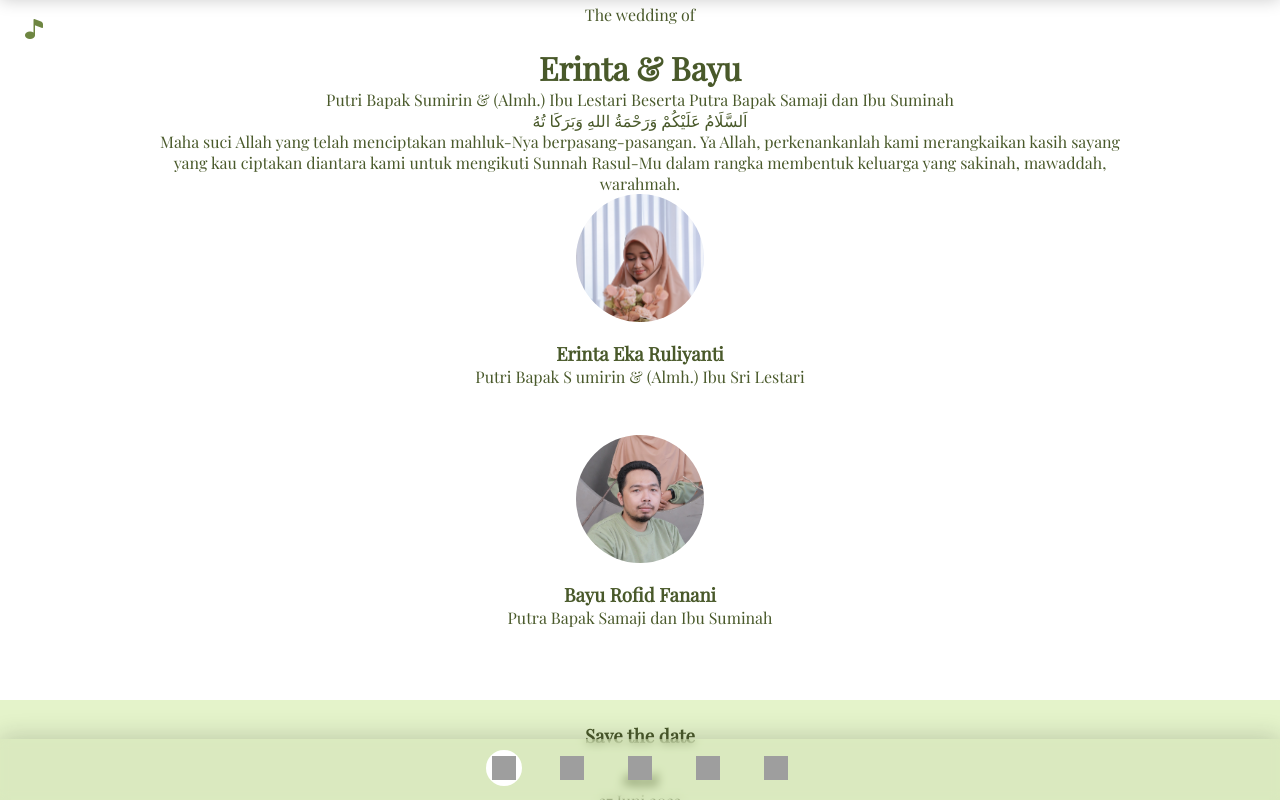
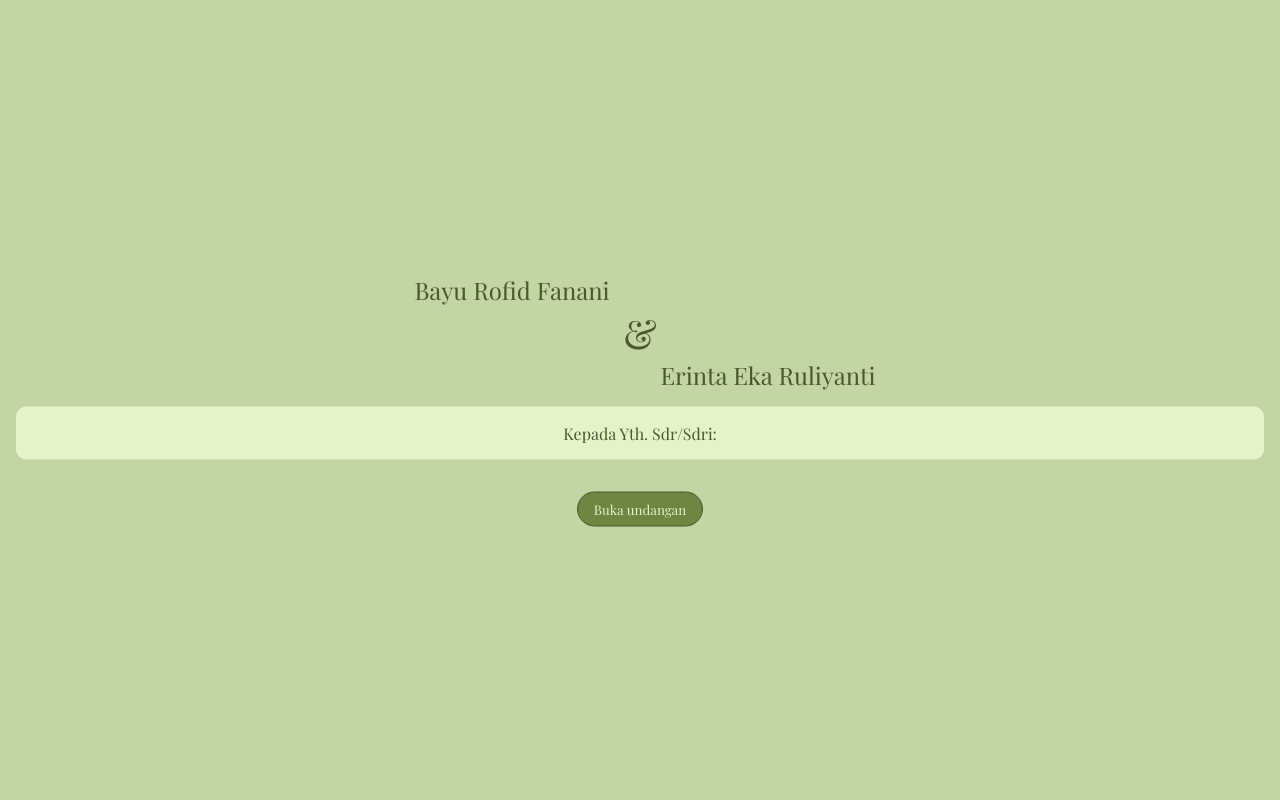
Before and after one commit to bayufanani/undangan, a SvelteKit app: page / in a window 1280 px wide. Built offline with nearby package versions, Linux system fonts and the light colour scheme; no server answers; the database is empty; grey boxes are pictures that could not be loaded.

Commit message:
fix close default

```diff
--- a/src/routes/+page.svelte
+++ b/src/routes/+page.svelte
@@ -18,7 +18,7 @@
 		pesan: string;
 	};
 
-	let statusOpen: boolean = true;
+	let statusOpen: boolean = false;
 	let hari: string = '0',
 		jam: string = '0',
 		menit: string = '0',
```
